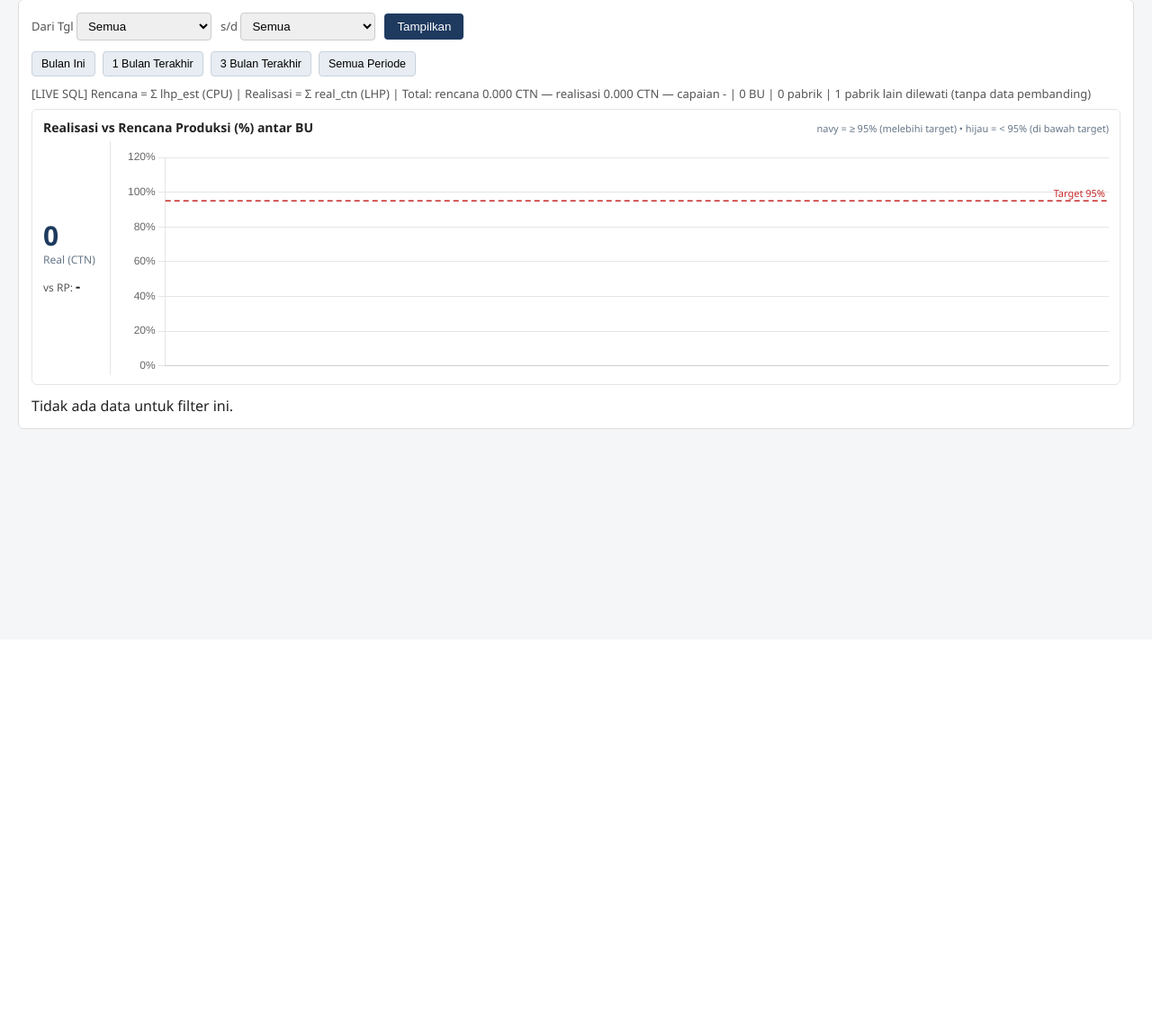
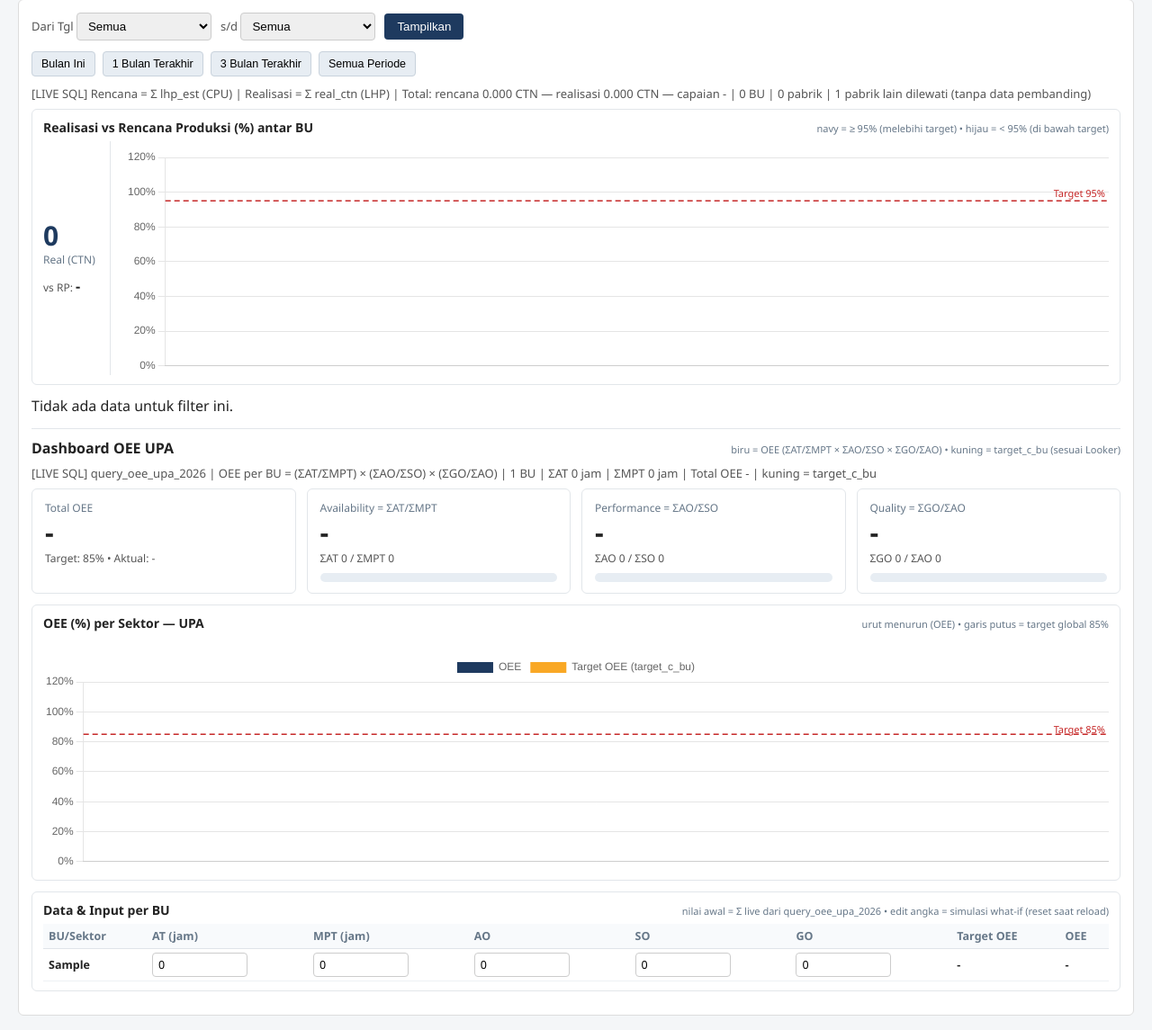
Before and after one commit to NatanKT/Dashboard-UP, a Flask app: page / in a window 1280 px wide. Shown: the part 89-1234 px from the top of the page at 90% size. Before the commit the page ends 566 px from the top, so only its background shows below. Run offline with Flask 2, Linux system fonts and the light colour scheme; tables that the repository leaves empty or names only in its code hold one stand-in row (values such as "Sample post"); data that the repository does not hold is empty.

Commit message:
Dashboard OEE UPA live dari query_oee_upa_2026 (biru=OEE, kuning=target_c_bu, sesuai Looker)

```diff
--- a/app.py
+++ b/app.py
@@ -2,6 +2,7 @@ from flask import Flask, jsonify, render_template, request
 
 import db
 import plan
+import oee
 
 app = Flask(__name__)
 
@@ -27,6 +28,17 @@ def api_plan():
     return jsonify(result)
 
 
+@app.route("/api/oee")
+def api_oee():
+    dfrom = (request.args.get("from") or "").strip()
+    dto = (request.args.get("to") or "").strip()
+    try:
+        rows = db.fetch_oee_rows(dfrom, dto)
+    except Exception as e:
+        return jsonify({"error": "Gagal membaca database: " + str(e)}), 502
+    return jsonify(oee.compute(rows, dfrom, dto))
+
+
 def main():
     print("Dashboard berjalan di http://localhost:" + str(PORT))
     print("Tekan Ctrl+C (atau tutup window ini) untuk berhenti.")
--- /dev/null
+++ b/static/oee.js
@@ -0,0 +1,135 @@
+// ===== DASHBOARD OEE UPA (live dari query_oee_upa_2026) =====
+// Biru  = OEE aktual per BU = (Sigma AT / Sigma MPT) x (Sigma AO / Sigma SO) x (Sigma GO / Sigma AO)
+// Kuning = target_c_bu per BU (kolom DB, sama dengan Looker)
+// Nilai tabel = Sigma live dari DB; edit angka = simulasi what-if.
+
+var OEE_TGT = 85;
+
+var oeeData = [];
+var KEYS = ["at", "mpt", "ao", "so", "go"];
+var oeeChart = null;
+
+function safeDiv(a, b) { return b > 0 ? a / b : null; }
+
+function oeePct(d) {
+  var a = safeDiv(d.at, d.mpt), p = safeDiv(d.ao, d.so), q = safeDiv(d.go, d.ao);
+  if (a == null || p == null || q == null) return null;
+  return a * p * q * 100;
+}
+
+function oeeCls(p) { return p >= OEE_TGT ? "ok" : p >= 75 ? "mid" : "bad"; }
+function num(v) { return (Math.round(v * 100) / 100).toLocaleString("id-ID"); }
+
+function loadAll() { loadPlan(); loadOee(); }
+
+function loadOee() {
+  var u = "/api/oee?from=" + encodeURIComponent(el("selFromP").value) + "&to=" + encodeURIComponent(el("selToP").value);
+  el("oeeInfo").textContent = "Memuat data OEE dari SQL...";
+  fetch(u).then(function (r) { return r.json(); }).then(function (d) {
+    if (d.error) { el("oeeInfo").textContent = d.error; return; }
+    if (!d.bus) { el("oeeInfo").textContent = "Respon server OEE tidak valid."; return; }
+    oeeData = d.bus;
+    var t = d.total || {};
+    buildOeeTable();
+    updateOee();
+    el("oeeInfo").textContent = "[LIVE SQL] query_oee_upa_2026 | OEE per BU = (\u03A3AT/\u03A3MPT) \u00D7 (\u03A3AO/\u03A3SO) \u00D7 (\u03A3GO/\u03A3AO) | " +
+      oeeData.length + " BU | \u03A3AT " + num(t.at || 0) + " jam | \u03A3MPT " + num(t.mpt || 0) + " jam | Total OEE " +
+      (t.oee == null ? "-" : (t.oee * 100).toFixed(2) + "%") + " | kuning = target_c_bu";
+  }).catch(function (e) { el("oeeInfo").textContent = "Gagal memuat OEE: " + e; });
+}
+
+function buildOeeTable() {
+  var t = el("oeeTbl");
+  var h = "<tr><th>BU/Sektor</th><th>AT (jam)</th><th>MPT (jam)</th><th>AO</th><th>SO</th><th>GO</th><th>Target OEE</th><th>OEE</th></tr>";
+  oeeData.forEach(function (d, i) {
+    h += "<tr><td><b>" + d.bu + "</b></td>" +
+      KEYS.map(function (k) {
+        return '<td><input type="number" min="0" step="any" data-i="' + i + '" data-k="' + k + '" value="' + d[k] + '"></td>';
+      }).join("") +
+      '<td class="oeeNum" id="oeeT' + i + '">-</td>' +
+      '<td class="oeeNum" id="oeeR' + i + '">-</td></tr>';
+  });
+  t.innerHTML = h;
+  t.oninput = function (e) {
+    var i = e.target.getAttribute("data-i"), k = e.target.getAttribute("data-k");
+    if (i == null || !k) return;
+    oeeData[i][k] = +e.target.value || 0;
+    updateOee();
+  };
+}
+
+function setKpi(id, v, sub) {
+  var c = v == null ? "" : oeeCls(v);
+  el("kpi" + id).className = "kpi " + c;
+  el("oee" + id).textContent = v == null ? "-" : v.toFixed(1) + "%";
+  el("oee" + id + "Sub").textContent = sub;
+  var bar = el("oee" + id + "Bar");
+  if (bar) { bar.style.width = (v == null ? 0 : Math.min(v, 100)) + "%"; bar.className = "pfill " + c; }
+}
+
+function sumK(k) { return oeeData.reduce(function (t, d) { return t + (+d[k] || 0); }, 0); }
+
+function updateOee() {
+  var A = safeDiv(sumK("at"), sumK("mpt"));
+  var P = safeDiv(sumK("ao"), sumK("so"));
+  var Q = safeDiv(sumK("go"), sumK("ao"));
+  var O = (A != null && P != null && Q != null) ? A * P * Q * 100 : null;
+
+  el("oeeTotal").textContent = O == null ? "-" : O.toFixed(2) + "%";
+  el("kpiOee").className = "kpi " + (O == null ? "" : oeeCls(O));
+  el("oeeSub").textContent = "Target: " + OEE_TGT + "% \u2022 Aktual: " + (O == null ? "-" : O.toFixed(2) + "%");
+
+  setKpi("A", A == null ? null : A * 100, "\u03A3AT " + num(sumK("at")) + " / \u03A3MPT " + num(sumK("mpt")));
+  setKpi("P", P == null ? null : P * 100, "\u03A3AO " + num(sumK("ao")) + " / \u03A3SO " + num(sumK("so")));
+  setKpi("Q", Q == null ? null : Q * 100, "\u03A3GO " + num(sumK("go")) + " / \u03A3AO " + num(sumK("ao")));
+
+  oeeData.forEach(function (d, i) {
+    var p = oeePct(d), td = el("oeeR" + i);
+    td.textContent = p == null ? "-" : p.toFixed(2) + "%";
+    td.className = "oeeNum " + (p == null ? "" : oeeCls(p));
+    var tt = el("oeeT" + i);
+    tt.textContent = d.target == null ? "-" : (d.target * 100).toFixed(2) + "%";
+  });
+
+  var arr = oeeData.map(function (d) { return { m: d.bu, p: oeePct(d), t: d.target == null ? null : +(d.target * 100).toFixed(2) }; })
+    .filter(function (a) { return a.p != null; })
+    .sort(function (a, b) { return b.p - a.p; });
+  if (oeeChart) {
+    oeeChart.data.labels = arr.map(function (a) { return a.m; });
+    oeeChart.data.datasets[0].data = arr.map(function (a) { return +a.p.toFixed(2); });
+    oeeChart.data.datasets[1].data = arr.map(function (a) { return a.t; });
+    oeeChart.update();
+  }
+}
+
+function initOeeBar() {
+  oeeChart = new Chart(el("oeeBar"), {
+    type: "bar",
+    data: {
+      labels: [],
+      datasets: [
+        { label: "OEE", data: [], backgroundColor: "#1e3a5f", borderRadius: 3, barPercentage: 0.7 },
+        { label: "Target OEE (target_c_bu)", data: [], backgroundColor: "#f9a825", borderRadius: 3, barPercentage: 0.7 }
+      ]
+    },
+    options: {
+      responsive: true,
+      maintainAspectRatio: false,
+      layout: { padding: { top: 18 } },
+      plugins: {
+        legend: { display: true },
+        targetLine: { value: OEE_TGT, label: "Target 85%" },
+        tooltip: { callbacks: { label: function (ctx) { return ctx.dataset.label + ": " + ctx.parsed.y.toFixed(2) + "%"; } } }
+      },
+      scales: {
+        y: { beginAtZero: true, suggestedMax: 110, ticks: { callback: function (v) { return v + "%"; } } }
+      }
+    },
+    plugins: [targetLine, barLabels]
+  });
+}
+
+if (typeof document !== "undefined" && typeof Chart !== "undefined") {
+  initOeeBar();
+  loadOee();
+}
--- a/static/plan.js
+++ b/static/plan.js
@@ -63,7 +63,10 @@ function loadPlan() {
 var targetLine = {
   id: "targetLine",
   afterDatasetsDraw: function (chart) {
-    var y = chart.scales.y.getPixelForValue(95);
+    var t = chart.options.plugins.targetLine || {};
+    var val = t.value != null ? t.value : 95;
+    var lbl = t.label != null ? t.label : "Target " + val + "%";
+    var y = chart.scales.y.getPixelForValue(val);
     if (y == null || isNaN(y) || y < chart.chartArea.top || y > chart.chartArea.bottom) return;
     var ctx = chart.ctx, a = chart.chartArea;
     ctx.save();
@@ -77,7 +80,7 @@ var targetLine = {
     ctx.fillStyle = "#c62828";
     ctx.textAlign = "right";
     ctx.font = "11px Segoe UI";
-    ctx.fillText("Target 95%", a.right - 4, y - 4);
+    ctx.fillText(lbl, a.right - 4, y - 4);
     ctx.restore();
   }
 };
@@ -85,17 +88,19 @@ var targetLine = {
 var barLabels = {
   id: "barLabels",
   afterDatasetsDraw: function (chart) {
-    var meta = chart.getDatasetMeta(0);
-    if (!meta.data) return;
     var ctx = chart.ctx;
     ctx.save();
     ctx.font = "11px Segoe UI";
     ctx.fillStyle = "#333";
     ctx.textAlign = "center";
-    meta.data.forEach(function (bar, i) {
-      var v = chart.data.datasets[0].data[i];
-      if (v == null) return;
-      ctx.fillText(v.toFixed(1) + "%", bar.x, bar.y - 5);
+    chart.data.datasets.forEach(function (ds, di) {
+      var meta = chart.getDatasetMeta(di);
+      if (!meta || meta.hidden || !meta.data) return;
+      meta.data.forEach(function (bar, i) {
+        var v = ds.data[i];
+        if (v == null) return;
+        ctx.fillText(v.toFixed(1) + "%", bar.x, bar.y - 5);
+      });
     });
     ctx.restore();
   }
@@ -232,7 +237,7 @@ function renderPlanCharts(d) {
 
 function setRangeP(n) {
   var ds = pstate.dates;
-  if (!n || !ds.length) { el("selFromP").value = ""; el("selToP").value = ""; loadPlan(); return; }
+  if (!n || !ds.length) { el("selFromP").value = ""; el("selToP").value = ""; loadAll(); return; }
   var dt = new Date(ds[ds.length - 1] + "T00:00:00");
   dt.setMonth(dt.getMonth() - n);
   var dd = dt.getFullYear() + "-" + String(dt.getMonth() + 1).padStart(2, "0") + "-" + String(dt.getDate()).padStart(2, "0");
@@ -240,18 +245,18 @@ function setRangeP(n) {
   for (var i = 0; i < ds.length; i++) { if (ds[i] >= dd) { pick = ds[i]; break; } }
   el("selFromP").value = pick;
   el("selToP").value = "";
-  loadPlan();
+  loadAll();
 }
 
 function setBulanIniP() {
   var last = (pstate.last && pstate.last.last_actual) || "";
-  if (!last) { el("selFromP").value = ""; el("selToP").value = ""; loadPlan(); return; }
+  if (!last) { el("selFromP").value = ""; el("selToP").value = ""; loadAll(); return; }
   el("selFromP").value = last.slice(0, 7) + "-01";
   el("selToP").value = last;
-  loadPlan();
+  loadAll();
 }
 
-el("selFromP").onchange = loadPlan;
-el("selToP").onchange = loadPlan;
+el("selFromP").onchange = function () { loadAll(); };
+el("selToP").onchange = function () { loadAll(); };
 
 loadPlan();
--- a/static/style.css
+++ b/static/style.css
@@ -52,3 +52,29 @@ button.act:hover{background:#2b4f7d}
 .scoreVs{font-size:12px;color:#555;margin-top:10px}
 .scoreVs b{font-size:16px;color:#222}
 .barrow .cvbar{flex:1;min-width:280px}
+
+/* --- dashboard OEE UPA --- */
+.oeeHead{display:flex;justify-content:space-between;align-items:baseline;gap:8px;flex-wrap:wrap;margin:14px 0 8px;padding-top:10px;border-top:1px solid #e2e6ea}
+.oeeHead h2{margin:0;font-size:16px}
+.oeeHead .stat{font-size:11px;color:#678}
+.kpiRow{display:grid;grid-template-columns:repeat(auto-fit,minmax(210px,1fr));gap:12px;margin-bottom:12px}
+.kpi{background:#fff;border:1px solid #e2e6ea;border-radius:6px;padding:12px 14px}
+.kpiLbl{font-size:12px;color:#678}
+.kpiNum{font-size:30px;font-weight:700;line-height:1.15;margin:2px 0}
+.kpiSub{font-size:12px;color:#555}
+.kpi.ok .kpiNum{color:#2e7d32}
+.kpi.mid .kpiNum{color:#f9a825}
+.kpi.bad .kpiNum{color:#c62828}
+.pbar{height:10px;background:#e7edf3;border-radius:5px;overflow:hidden;margin-top:8px}
+.pfill{height:100%;width:0;border-radius:5px;transition:width .25s}
+.pfill.ok{background:#2e7d32}
+.pfill.mid{background:#f9a825}
+.pfill.bad{background:#c62828}
+.oeeTbl{width:100%;border-collapse:collapse;font-size:12.5px}
+.oeeTbl th{background:#f8fafc;color:#678;font-weight:600;text-align:left;padding:5px 6px;border-bottom:1px solid #dfe4e9}
+.oeeTbl td{padding:4px 6px;border-bottom:1px solid #eef1f4}
+.oeeTbl input{width:92px;padding:4px 6px;border:1px solid #ccc;border-radius:4px;font:inherit}
+.oeeNum{font-weight:700}
+.oeeNum.ok{color:#2e7d32}
+.oeeNum.mid{color:#f9a825}
+.oeeNum.bad{color:#c62828}
--- a/templates/index.html
+++ b/templates/index.html
@@ -40,7 +40,7 @@
     <div class="controls">
       <label>Dari Tgl <select id="selFromP"></select></label>
       <label>s/d <select id="selToP"></select></label>
-      <button class="act" onclick="loadPlan()">Tampilkan</button>
+      <button class="act" onclick="loadAll()">Tampilkan</button>
     </div>
 
     <!-- tombol cepat pemilih periode -->
@@ -77,9 +77,63 @@
     <!-- grid line chart tren kumulatif per pabrik -->
     <div id="chartGridP" class="grid"></div>
 
+    <!-- ===== DASHBOARD OEE UPA (live query_oee_upa_2026, satu filter tanggal dgn panel atas) ===== -->
+    <div class="oeeHead">
+      <h2>Dashboard OEE UPA</h2>
+      <span class="stat">biru = OEE (ΣAT/ΣMPT × ΣAO/ΣSO × ΣGO/ΣAO) &bull; kuning = target_c_bu (sesuai Looker)</span>
+    </div>
+
+    <div class="info" id="oeeInfo">Memuat data OEE dari SQL...</div>
+
+    <!-- KPI utama + kartu rincian -->
+    <div class="kpiRow">
+      <div class="kpi" id="kpiOee">
+        <div class="kpiLbl">Total OEE</div>
+        <div class="kpiNum" id="oeeTotal">-</div>
+        <div class="kpiSub" id="oeeSub">Target: 85% &bull; Aktual: -</div>
+      </div>
+      <div class="kpi" id="kpiA">
+        <div class="kpiLbl">Availability = &Sigma;AT/&Sigma;MPT</div>
+        <div class="kpiNum" id="oeeA">-</div>
+        <div class="kpiSub" id="oeeASub">-</div>
+        <div class="pbar"><div class="pfill" id="oeeABar"></div></div>
+      </div>
+      <div class="kpi" id="kpiP">
+        <div class="kpiLbl">Performance = &Sigma;AO/&Sigma;SO</div>
+        <div class="kpiNum" id="oeeP">-</div>
+        <div class="kpiSub" id="oeePSub">-</div>
+        <div class="pbar"><div class="pfill" id="oeePBar"></div></div>
+      </div>
+      <div class="kpi" id="kpiQ">
+        <div class="kpiLbl">Quality = &Sigma;GO/&Sigma;AO</div>
+        <div class="kpiNum" id="oeeQ">-</div>
+        <div class="kpiSub" id="oeeQSub">-</div>
+        <div class="pbar"><div class="pfill" id="oeeQBar"></div></div>
+      </div>
+    </div>
+
+    <!-- bar chart OEE per BU/sektor -->
+    <div class="cardFull">
+      <div class="cardh">
+        <b>OEE (%) per Sektor &mdash; UPA</b>
+        <span class="stat">urut menurun (OEE) &bull; garis putus = target global 85%</span>
+      </div>
+      <div class="cvbar"><canvas id="oeeBar"></canvas></div>
+    </div>
+
+    <!-- tabel per BU: nilai live dari DB, angka bisa diedit (what-if) -->
+    <div class="cardFull">
+      <div class="cardh">
+        <b>Data &amp; Input per BU</b>
+        <span class="stat">nilai awal = Σ live dari query_oee_upa_2026 &bull; edit angka = simulasi what-if (reset saat reload)</span>
+      </div>
+      <table class="oeeTbl" id="oeeTbl"></table>
+    </div>
+
   </div>
 </div>
 
 <script src="{{ url_for('static', filename='plan.js') }}"></script>
+<script src="{{ url_for('static', filename='oee.js') }}"></script>
 </body>
 </html>
```
Also changed, not shown: db.py (+11 -0 lines), oee.py (added, +53 -0 lines).
